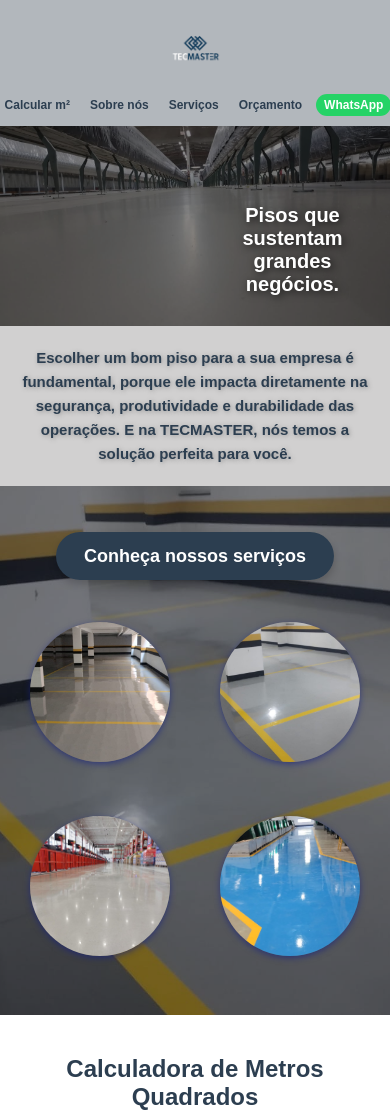
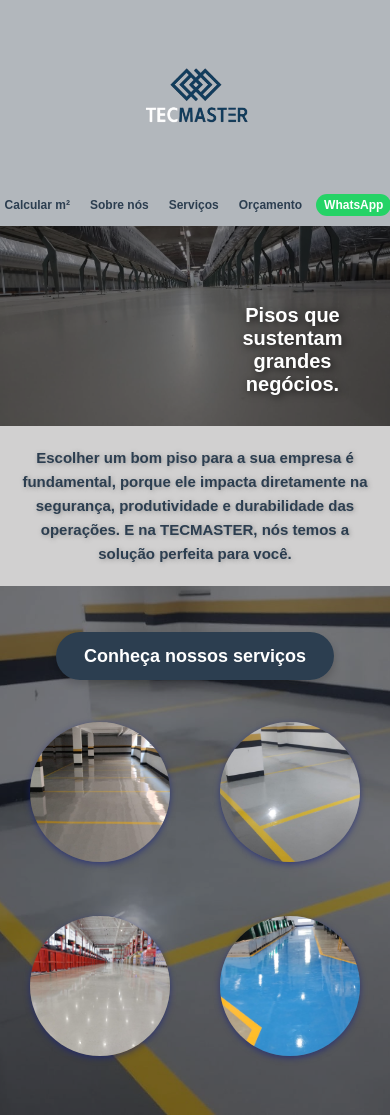
Before and after one commit to lucas-dsu/TECMaster, a plain HTML site: page index.html in a window 390 px wide. Shown: the top 1115 px of the page. Drawn offline with nearby package versions, Linux system fonts and the light colour scheme.

Commit message:
Ajuste logo mobile

```diff
--- a/style.css
+++ b/style.css
@@ -524,8 +524,9 @@ footer {
     }
 
     header .logo img {
-        height: 80px;
-        margin-top: 0;
+        height: 180px ! important;
+        margin-top: 0 !important;
+        width: auto;
     }
 
     header nav ul {
```
